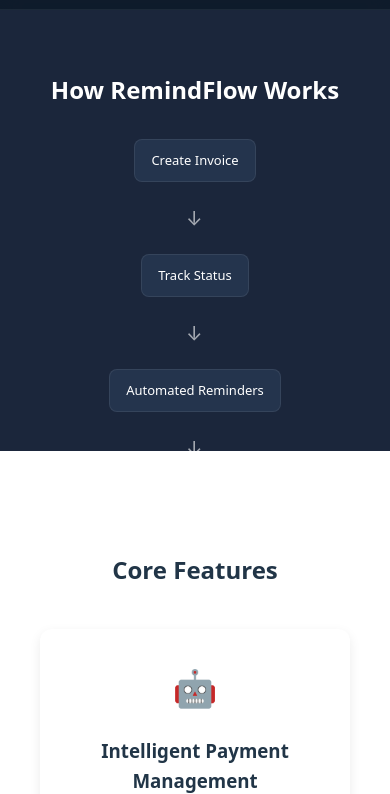
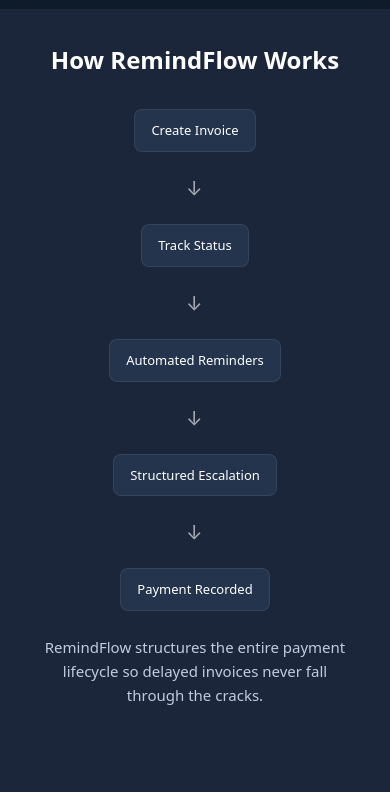
Before and after one commit to koramvedant/RemindFlow-Frontend, a plain HTML site: page index.html in a window 390 px wide. Both pictures are taken after a click on the button "See How It Works". Shown: the part 603-1397 px from the top of the page. Drawn offline with Linux system fonts and the light colour scheme.

Commit message:
updated backend

```diff
--- a/css/style.css
+++ b/css/style.css
@@ -477,12 +477,12 @@
   overflow: hidden;
   opacity: 0;
 
-  transition: all 0.6s ease;
+  transition: max-height 0.6s ease, opacity 0.4s ease;
 }
 
 .workflow.active {
   padding: 100px 20px;
-  max-height: 500px;
+  max-height: 2000px;
   opacity: 1;
 }
 
@@ -538,6 +538,10 @@
   flex-direction: column;
 }
 
+.workflow.active{
+  padding:70px 20px;
+}
+
 .flow-arrow {
   transform: rotate(90deg);
 }
```
